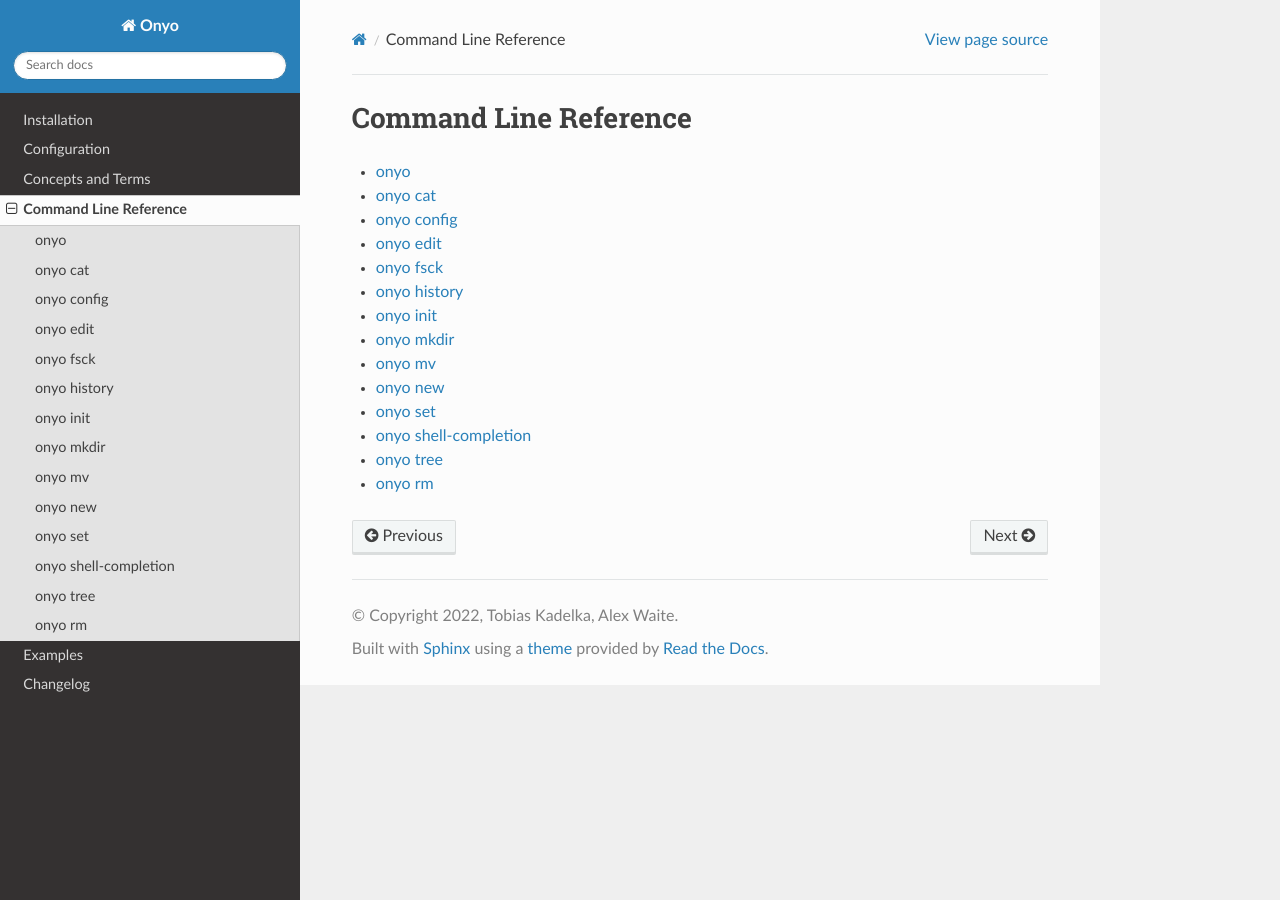
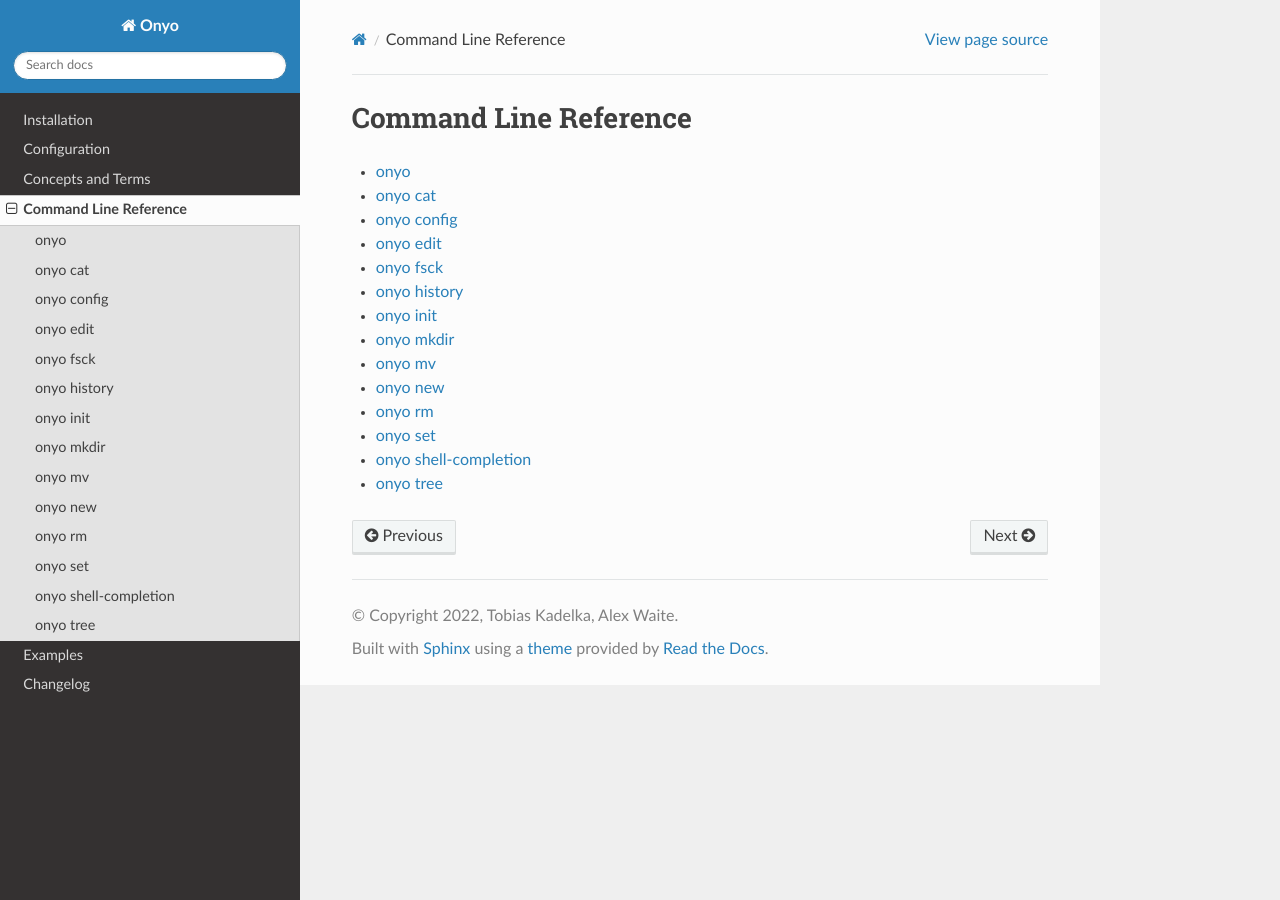
Before and after one commit to psyinfra/onyo, a Sphinx documentation site: the page built from docs/source/command_line_reference.rst, in a window 1280 px wide. Built offline with Sphinx 7.4.7 and the Read the Docs theme 2.0.0, drawn with Linux system fonts in a browser that asks for light colours.

Commit message:
DOC: alphabetize cmd order in docs index

```diff
--- a/docs/source/command_line_reference.rst
+++ b/docs/source/command_line_reference.rst
@@ -14,7 +14,7 @@
    cmd_mkdir
    cmd_mv
    cmd_new
+   cmd_rm
    cmd_set
    cmd_shell-completion
    cmd_tree
-   cmd_rm
```
